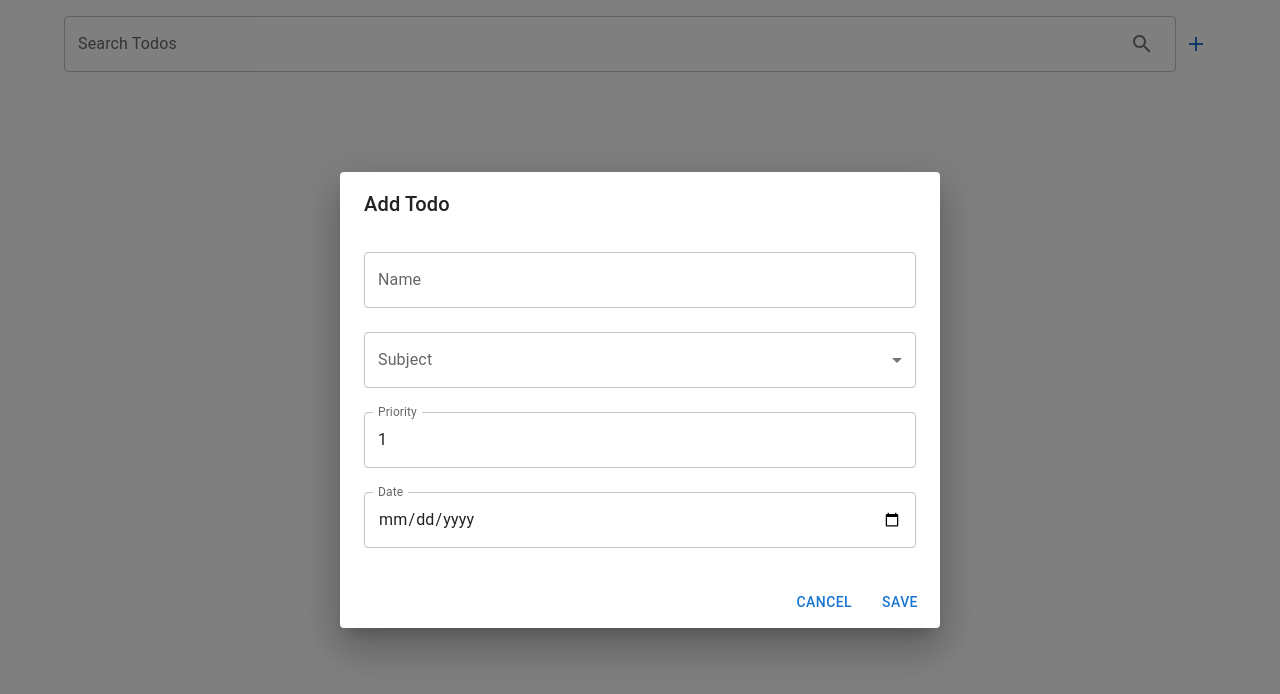
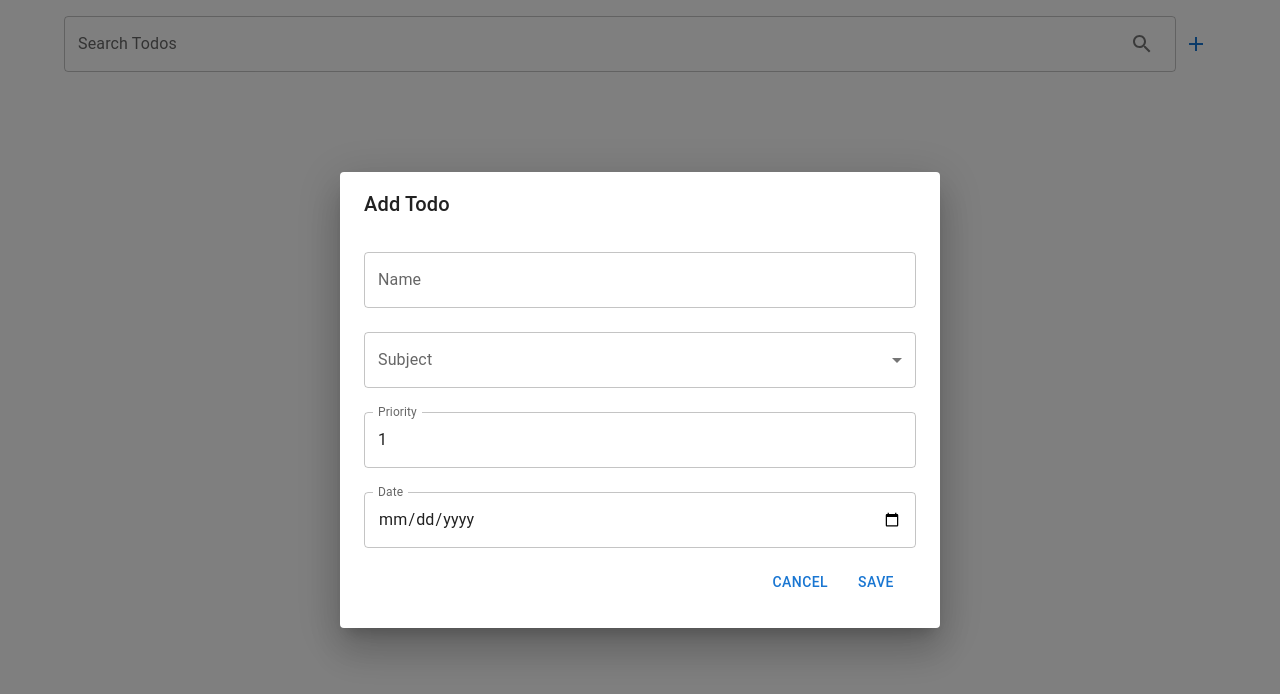
Before and after one commit to yochai444/ToDoReact, a React (Vite) app in the folder vite-project/: page / in a window 1280 px wide. Both pictures are taken after a click on the button 1196 px from the left and 44 px from the top of the page. Shown: the top 694 px of the page. Built offline with nearby package versions, Linux system fonts and the light colour scheme.

Commit message:
Change to JOTAI and react hook forms

```diff
--- a/vite-project/src/App.jsx
+++ b/vite-project/src/App.jsx
@@ -1,42 +1,54 @@
-import React, { useState } from "react";
+import React, { useState, useEffect, useCallback } from "react";
 import { Container, TextField, IconButton, Box } from "@mui/material";
 import { Add as AddIcon, Search as SearchIcon } from "@mui/icons-material";
+import { useAtom } from "jotai";
+import { todosAtom, editingTodoAtom, dialogOpenAtom } from "./atoms";
 import TodoDialog from "./TodoDialog";
 import TodoCard from "./TodoCard";
 
-export default function App() {
-  // creat a TODO arr state
-  const [todos, setTodos] = useState([]);
-  //crea a input search filter state
+const App = () => {
+  const [todos, setTodos] = useAtom(todosAtom);
   const [searchTerm, setSearchTerm] = useState("");
-  //creat a statuse dialog state
-  const [dialogOpen, setDialogOpen] = useState(false);
-  // creat a pointer of TODO editing
-  const [editingTodo, setEditingTodo] = useState(null);
+  const [filteredTodos, setFilteredTodos] = useState(todos);
+  const [dialogOpen, setDialogOpen] = useAtom(dialogOpenAtom);
+  const [, setEditingTodo] = useAtom(editingTodoAtom);
 
-  //push the the todo task to todos arr. cheack the status of editing to mark the editing todo
+  // Debounce logic
+  useEffect(() => {
+    const handler = setTimeout(() => {
+      setFilteredTodos(
+        todos.filter((todo) =>
+          todo.name.toLowerCase().includes(searchTerm.toLowerCase())
+        )
+      );
+    }, 500);
+
+    return () => {
+      clearTimeout(handler);
+    };
+  }, [searchTerm, todos]);
+
   const handleAddTodo = (todo) => {
-    if (editingTodo) {
-      setTodos(todos.map((t) => (t.id === editingTodo.id ? todo : t)));
-      setEditingTodo(null);
-    } else {
-      setTodos([...todos, { ...todo, id: Date.now() }]);
-    }
+    setTodos((prevTodos) => {
+      if (todo.id) {
+        return prevTodos.map((t) => (t.id === todo.id ? todo : t));
+      }
+      return [...prevTodos, { ...todo, id: Date.now() }];
+    });
   };
 
   const handleDeleteTodo = (id) => {
-    setTodos(todos.filter((todo) => todo.id !== id));
+    setTodos((prevTodos) => prevTodos.filter((todo) => todo.id !== id));
   };
 
-  // change  the status of editing and start to edit
   const handleEditTodo = (todo) => {
     setEditingTodo(todo);
     setDialogOpen(true);
   };
 
   const handleToggleComplete = (id) => {
-    setTodos(
-      todos.map((todo) =>
+    setTodos((prevTodos) =>
+      prevTodos.map((todo) =>
         todo.id === id ? { ...todo, completed: !todo.completed } : todo
       )
     );
@@ -45,10 +57,6 @@ export default function App() {
   const handleSearchChange = (e) => {
     setSearchTerm(e.target.value);
   };
-  // filter search on the todos arrr if there is, oter  its the same
-  const filteredTodos = todos.filter((todo) =>
-    todo.name.toLowerCase().includes(searchTerm.toLowerCase())
-  );
 
   return (
     <Container>
@@ -67,7 +75,6 @@ export default function App() {
             ),
           }}
         />
-
         <IconButton color="primary" onClick={() => setDialogOpen(true)}>
           <AddIcon />
         </IconButton>
@@ -81,12 +88,9 @@ export default function App() {
           onToggleComplete={handleToggleComplete}
         />
       ))}
-      <TodoDialog
-        open={dialogOpen}
-        onClose={() => setDialogOpen(false)}
-        onSave={handleAddTodo}
-        editingTodo={editingTodo}
-      />
+      <TodoDialog onSave={handleAddTodo} />
     </Container>
   );
-}
+};
+
+export default App;
--- a/vite-project/src/TodoCard.jsx
+++ b/vite-project/src/TodoCard.jsx
@@ -5,7 +5,7 @@ import {
   Edit as EditIcon,
   Done as DoneIcon,
 } from "@mui/icons-material";
-const x = 5;
+
 export default function TodoCard({ todo, onDelete, onEdit, onToggleComplete }) {
   return (
     <Card variant="outlined" style={{ marginBottom: 16 }}>
--- a/vite-project/src/TodoDialog.jsx
+++ b/vite-project/src/TodoDialog.jsx
@@ -1,4 +1,5 @@
 import React, { useEffect } from "react";
+import { useForm, Controller } from "react-hook-form";
 import {
   Dialog,
   DialogTitle,
@@ -8,28 +9,28 @@ import {
   Button,
   MenuItem,
 } from "@mui/material";
-import { useForm, Controller } from "react-hook-form";
+import { useAtom } from "jotai";
+import { editingTodoAtom, dialogOpenAtom } from "./atoms";
 
 const subjects = ["Work", "Personal", "Shopping", "Others"];
 
-const TodoDialog = ({ open, onClose, onSave, editingTodo }) => {
-  const { control, handleSubmit, reset, setValue } = useForm({
-    defaultValues: {
-      name: "",
-      subject: "",
-      priority: 1,
-      date: "",
-    },
-  });
+const TodoDialog = ({ onSave }) => {
+  const [editingTodo, setEditingTodo] = useAtom(editingTodoAtom);
+  const [dialogOpen, setDialogOpen] = useAtom(dialogOpenAtom);
+  const {
+    control,
+    handleSubmit,
+    reset,
+    formState: { errors },
+  } = useForm();
 
   useEffect(() => {
     if (editingTodo) {
-      setValue("name", editingTodo.name);
-      setValue("subject", editingTodo.subject);
-      setValue("priority", editingTodo.priority);
-      setValue("date", editingTodo.date);
+      reset(editingTodo);
+    } else {
+      reset({ name: "", subject: "", priority: 1, date: "" });
     }
-  }, [editingTodo, setValue]);
+  }, [editingTodo, reset]);
 
   const onSubmit = (data) => {
     onSave({
@@ -37,45 +38,35 @@ const TodoDialog = ({ open, onClose, onSave, editingTodo }) => {
       id: editingTodo?.id || Date.now(),
       completed: editingTodo?.completed || false,
     });
-    reset();
-    onClose();
-  };
-
-  const handleClose = () => {
-    reset();
-    onClose();
-  };
-
-  const handleKeyPress = (event) => {
-    if (event.key === "Enter") {
-      event.preventDefault();
-      handleSubmit(onSubmit)();
-    }
+    setDialogOpen(false);
+    setEditingTodo(null);
   };
 
   return (
-    <Dialog open={open} onClose={handleClose}>
+    <Dialog open={dialogOpen} onClose={() => setDialogOpen(false)}>
       <DialogTitle>{editingTodo ? "Edit Todo" : "Add Todo"}</DialogTitle>
       <DialogContent>
-        <form onSubmit={handleSubmit(onSubmit)} onKeyDown={handleKeyPress}>
+        <form onSubmit={handleSubmit(onSubmit)}>
           <Controller
             name="name"
             control={control}
+            defaultValue=""
             rules={{ required: "Name is required" }}
-            render={({ field, fieldState }) => (
+            render={({ field }) => (
               <TextField
                 {...field}
                 label="Name"
                 fullWidth
                 margin="normal"
-                error={!!fieldState.error}
-                helperText={fieldState.error?.message}
+                error={!!errors.name}
+                helperText={errors.name ? errors.name.message : ""}
               />
             )}
           />
           <Controller
             name="subject"
             control={control}
+            defaultValue=""
             rules={{ required: "Subject is required" }}
             render={({ field }) => (
               <TextField
@@ -84,6 +75,8 @@ const TodoDialog = ({ open, onClose, onSave, editingTodo }) => {
                 label="Subject"
                 fullWidth
                 margin="normal"
+                error={!!errors.subject}
+                helperText={errors.subject ? errors.subject.message : ""}
               >
                 {subjects.map((option) => (
                   <MenuItem key={option} value={option}>
@@ -96,27 +89,29 @@ const TodoDialog = ({ open, onClose, onSave, editingTodo }) => {
           <Controller
             name="priority"
             control={control}
+            defaultValue={1}
             rules={{
               required: "Priority is required",
-              min: { value: 1, message: "Priority must be at least 1" },
-              max: { value: 10, message: "Priority must be at most 10" },
+              min: { value: 1, message: "Minimum value is 1" },
+              max: { value: 10, message: "Maximum value is 10" },
             }}
-            render={({ field, fieldState }) => (
+            render={({ field }) => (
               <TextField
                 {...field}
                 type="number"
                 label="Priority"
                 fullWidth
                 margin="normal"
-                error={!!fieldState.error}
-                helperText={fieldState.error?.message}
                 inputProps={{ min: 1, max: 10 }}
+                error={!!errors.priority}
+                helperText={errors.priority ? errors.priority.message : ""}
               />
             )}
           />
           <Controller
             name="date"
             control={control}
+            defaultValue=""
             rules={{ required: "Date is required" }}
             render={({ field }) => (
               <TextField
@@ -126,20 +121,21 @@ const TodoDialog = ({ open, onClose, onSave, editingTodo }) => {
                 fullWidth
                 margin="normal"
                 InputLabelProps={{ shrink: true }}
+                error={!!errors.date}
+                helperText={errors.date ? errors.date.message : ""}
               />
             )}
           />
+          <DialogActions>
+            <Button onClick={() => setDialogOpen(false)}>Cancel</Button>
+            <Button type="submit" color="primary">
+              Save
+            </Button>
+          </DialogActions>
         </form>
       </DialogContent>
-      <DialogActions>
-        <Button onClick={handleClose}>Cancel</Button>
-        <Button onClick={handleSubmit(onSubmit)} color="primary">
-          Save
-        </Button>
-      </DialogActions>
     </Dialog>
   );
 };
 
 export default TodoDialog;
-``;
--- /dev/null
+++ b/vite-project/src/atoms.jsx
@@ -0,0 +1,5 @@
+import { atom } from "jotai";
+
+export const todosAtom = atom([]);
+export const editingTodoAtom = atom(null);
+export const dialogOpenAtom = atom(false);
```
